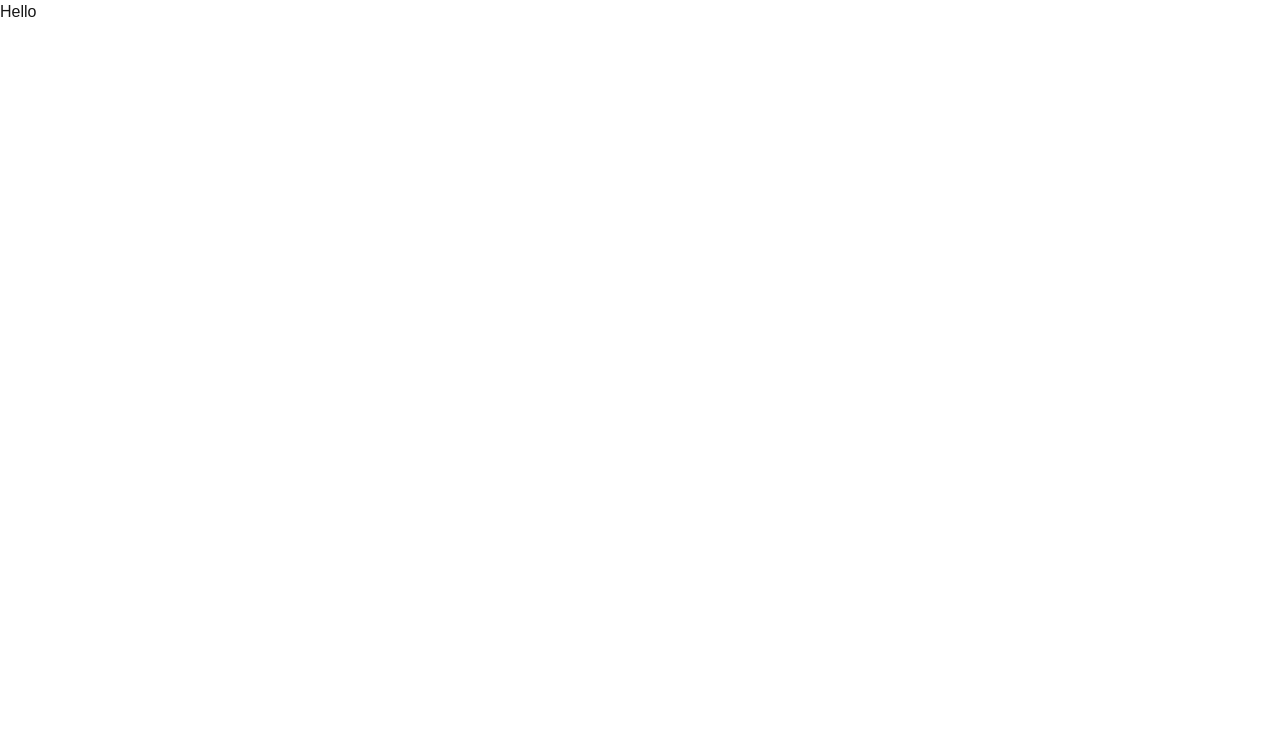
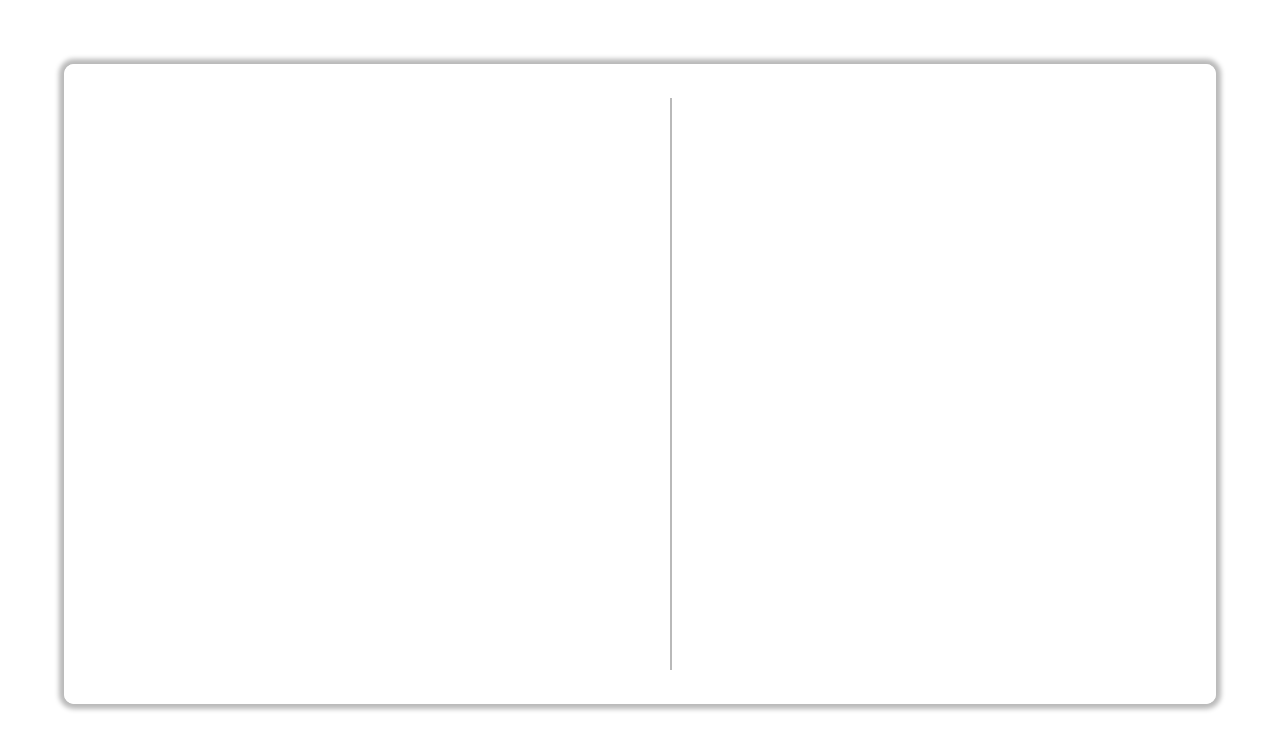
Before and after one commit to L0i0n0a/PsyKi, a Next.js app in the folder multarbeit/: page /prototyp in a window 1280 px wide. Shown: the top 750 px of the page. Built offline with nearby package versions, Linux system fonts and the light colour scheme.

Commit message:
chore: added baisc layout structure for prototype

```diff
--- a/multarbeit/src/app/globals.css
+++ b/multarbeit/src/app/globals.css
@@ -9,6 +9,8 @@
   --color-prussian-blue: #172a3a;
   --color-midnight-green: #004346;
   --color-mint: #09bc8a;
+  --color-blue:  #ff8000;
+  --color-orange: #0000ff;
 }
 
 /* @media (prefers-color-scheme: dark) {
@@ -30,6 +32,7 @@ body {
   background: var(--background);
   color: var(--foreground);
   font-family: Arial, Helvetica, sans-serif;
+  height: 100%;
 }
 
 button {
@@ -66,19 +69,29 @@ button {
     border-radius: 10px;
 }
 
-/* $carolina-blue: #74b3ce;
-$blue-munsell: #508991;
-$prussian-blue: #172a3a;
-$midnight-green: #004346;
-$mint: #09bc8a;
+/* CSS for prototyp*/
+.fullContainer {
+  display: flex;
+  width: 100%;
+  height: 80vh;
+}
 
-// Gradients
-$gradient-top: linear-gradient(0deg, $carolina-blue, $blue-munsell, $prussian-blue, $midnight-green, $mint);
-$gradient-right: linear-gradient(90deg, $carolina-blue, $blue-munsell, $prussian-blue, $midnight-green, $mint);
-$gradient-bottom: linear-gradient(180deg, $carolina-blue, $blue-munsell, $prussian-blue, $midnight-green, $mint);
-$gradient-left: linear-gradient(270deg, $carolina-blue, $blue-munsell, $prussian-blue, $midnight-green, $mint);
-$gradient-top-right: linear-gradient(45deg, $carolina-blue, $blue-munsell, $prussian-blue, $midnight-green, $mint);
-$gradient-bottom-right: linear-gradient(135deg, $carolina-blue, $blue-munsell, $prussian-blue, $midnight-green, $mint);
-$gradient-top-left: linear-gradient(225deg, $carolina-blue, $blue-munsell, $prussian-blue, $midnight-green, $mint);
-$gradient-bottom-left: linear-gradient(315deg, $carolina-blue, $blue-munsell, $prussian-blue, $midnight-green, $mint);
-$gradient-radial: radial-gradient(circle, $carolina-blue, $blue-munsell, $prussian-blue, $midnight-green, $mint); */
+.prototypContainer {
+  display: flex;
+  width: 100%;
+  height: 100%;
+  border: 2px solid white;
+  border-radius: 10px;
+  margin: 4rem;
+  box-shadow: 0px 0px 5px 5px #b9b9b9;
+}
+
+.imageContainer {
+  margin: 2rem;
+  border-right: 2px solid #b9b9b9;
+  width: 50%;
+}
+
+.intractionContainer {
+
+}
--- a/multarbeit/src/app/layout.tsx
+++ b/multarbeit/src/app/layout.tsx
@@ -23,7 +23,7 @@ export default function RootLayout({
   children: React.ReactNode;
 }>) {
   return (
-    <html lang="en">
+    <html lang="de">
       <body
         className={`${geistSans.variable} ${geistMono.variable} antialiased`}
       >
--- a/multarbeit/src/app/page.tsx
+++ b/multarbeit/src/app/page.tsx
@@ -1,4 +1,4 @@
-"use client"
+"use client";
 import Carousel from "@/components/layout/Carousel";
 import SectionLeft from "@/components/layout/SectionLeft";
 import SectionRight from "@/components/layout/SectionRight";
--- a/multarbeit/src/app/prototyp/page.tsx
+++ b/multarbeit/src/app/prototyp/page.tsx
@@ -1,7 +1,26 @@
-const Prototyp = () => {
+"use client";
+const Prototyp = ({}) => { {/* JSOn inputs */}
+    // state management mit useEffect (als effekt anderung einer variable) dann automatisches aktualisieren der states
 
+    //getJSONInput()
     return (
-        <div>Hello</div>
+        <div className="fullContainer">
+            <div className="prototypContainer">
+                {/*  Header dynamisch */}
+                {/*  info button Component */}
+                {/*  fortschritt Component */}
+                <div className="imageContainer">
+                   {/*  Image Component */}
+                </div>
+                <div className="intractionContainer">
+                    {/*  Slider Component */}
+                    {/*  AI empfehlung Component */}
+                    {/*  Buttons entscheidung Component */}
+                    {/*  Feedback Component */}
+                </div>
+            </div>
+        </div>
+
     )
 }
 export default Prototyp;
--- /dev/null
+++ b/multarbeit/src/lib/data.json
@@ -0,0 +1,8 @@
+{
+    "header": "",
+    "intractionContainer": [
+        {
+
+        }
+    ]
+}
```
Also changed, not shown: multarbeit/src/components/layout/Header.tsx (added).
